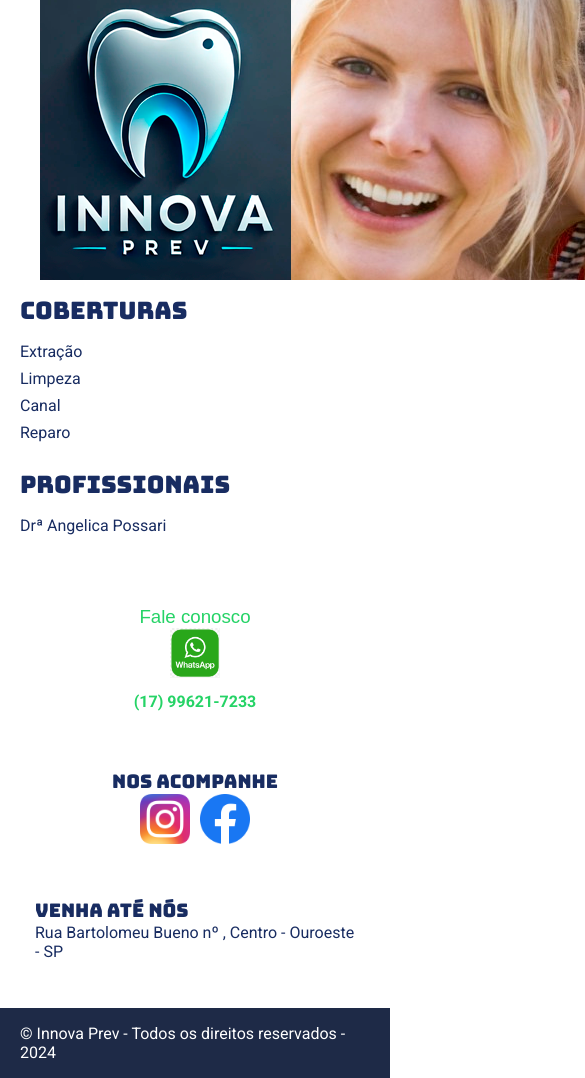
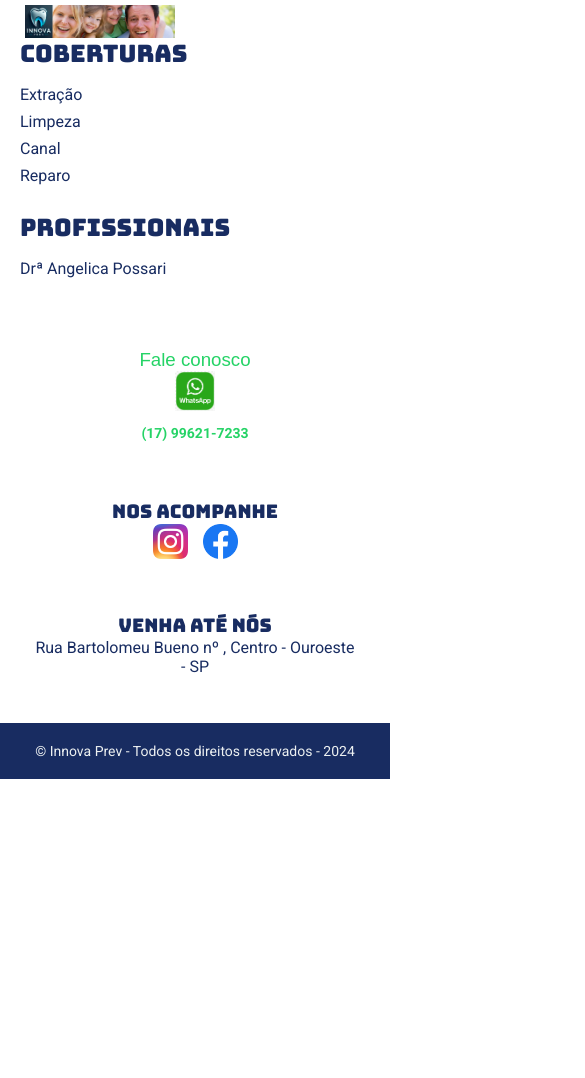
Before and after one commit to denismarquini/site_gamesshop, a plain HTML site: page index.html in a window 390 px wide. Shown: the top 1078 px of the page, 585 px wide, since content can reach past the window. After the commit the page ends 844 px from the top, so only its background shows below. Drawn offline with Linux system fonts and the light colour scheme.

Commit message:
Add files via upload

```diff
--- a/main.css
+++ b/main.css
@@ -1,4 +1,4 @@
-* {
+*{
     margin: 0;
     padding: 0;
     box-sizing: border-box;
@@ -202,17 +202,71 @@ footer {
 }
 
 @media (max-width: 768px) {
+    header {
+        height: auto;
+        padding: 10px;
+        text-align: center;
+    }
+
+    header img {
+        width: 150px;
+        margin: 0;
+    }
+
     .contact-methods {
         flex-direction: column;
         align-items: center;
     }
 
-    .whatsapp, .social-media, .address {
-        max-width: 100%;
+    .contact-methods > div {
+        flex: none;
+        width: 100%;
+        text-align: center;
+    }
+
+    .whatsapp img,
+    .social-links img {
+        width: 40px;
+    }
+
+    .social-links {
+        justify-content: center;
+        gap: 15px;
+    }
+
+    footer {
+        text-align: center;
+        padding: 20px 0;
+    }
+
+    form input,
+    form textarea,
+    form button {
+        width: 90%;
     }
 }
 
-footer {
-    background-color: #1e2a47; /* Um tom mais escuro para o fundo */
-    color: #ffffff;
+@media (max-width: 480px) {
+    header {
+        padding: 5px;
+    }
+
+    .whatsapp p {
+        font-size: 14px;
+    }
+
+    .social-links img {
+        width: 35px;
+    }
+
+    footer {
+        font-size: 14px;
+    }
+
+    form input,
+    form textarea,
+    form button {
+        width: 90%;
+        padding: 10px;
+    }
 }
```
